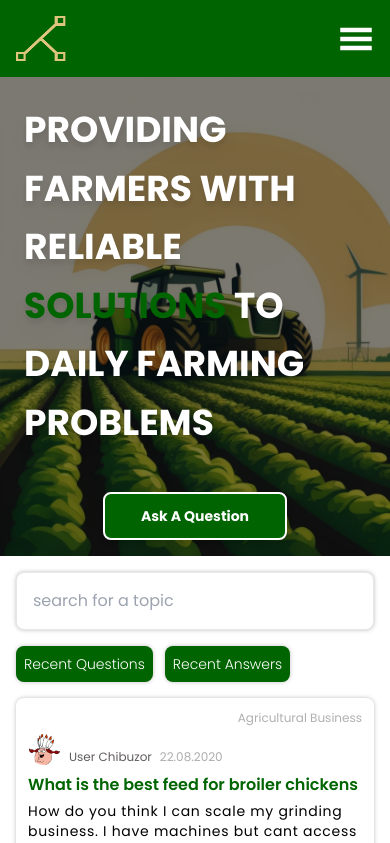
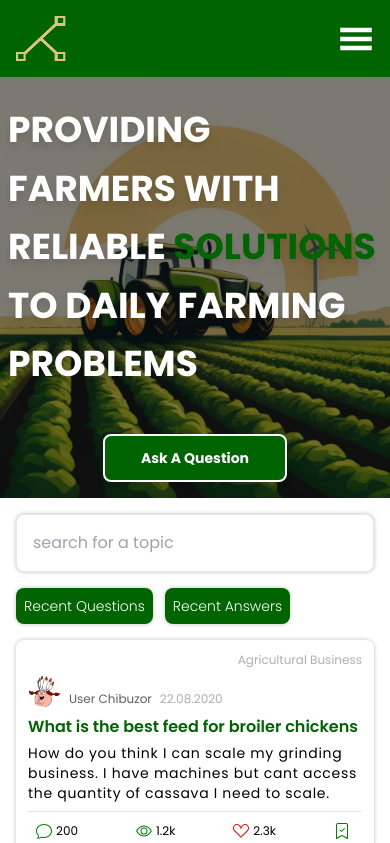
Before and after one commit to chibuzorEbede/ag, a Next.js app: page / in a window 390 px wide. Shown: the top 843 px of the page. Built offline with nearby package versions, Linux system fonts and the light colour scheme.

Commit message:
fixed 3dts

```diff
--- a/components/Hero.tsx
+++ b/components/Hero.tsx
@@ -4,7 +4,7 @@ import Link from 'next/link'
 
 const Hero = () => {
     return (
-        <div className="p-4 bg-hero-pattern3  bg-no-repeat bg-cover md:min-h-[90vh]">
+        <div className="py-4 bg-hero-pattern3  bg-no-repeat bg-cover md:min-h-[90vh]">
 
             <div className='flex flex-col justify-center items-center md:p-16'>
                 <div className="hero-text md:mt-8 p-2">
```
